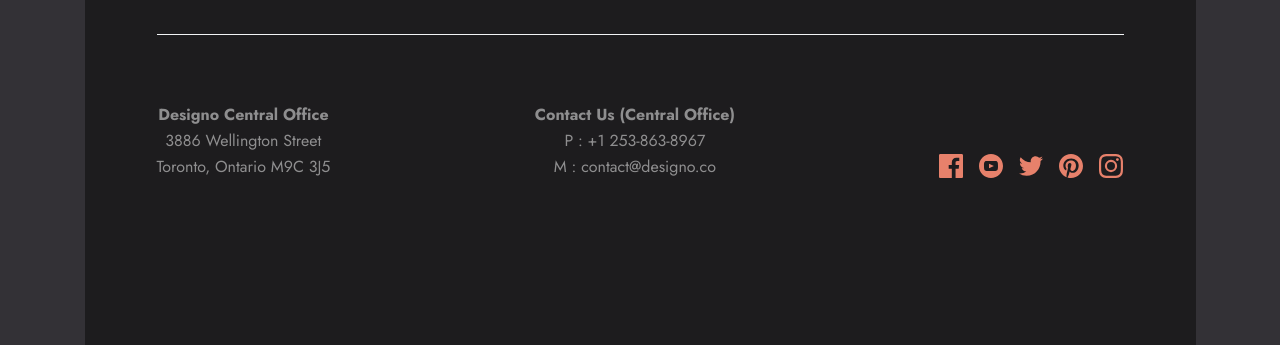
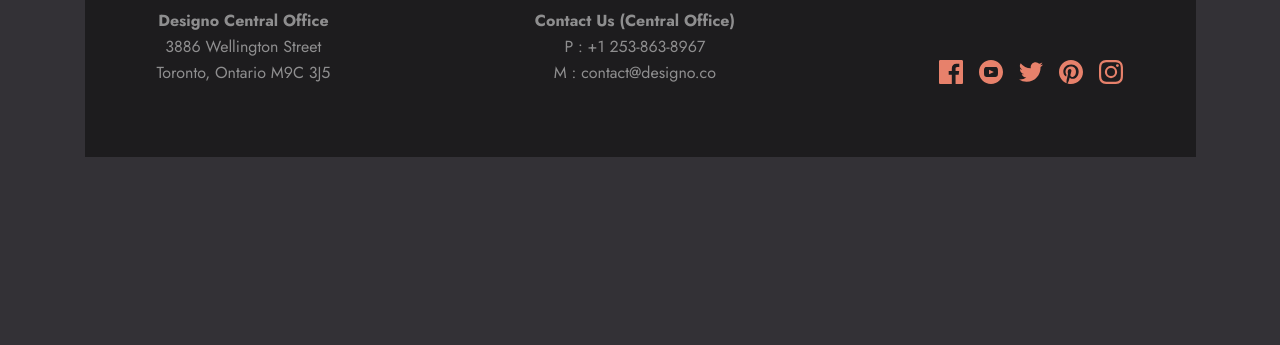
Before and after one commit to HusJAW/designo, a plain HTML site: page index.html in a window 1280 px wide. Shown: the part 652-997 px from the top of the page. After the commit the page ends 809 px from the top, so only its background shows below. Drawn offline with Linux system fonts and the light colour scheme.

Commit message:
footer nav bar border fix

```diff
--- a/style/component/_footer.scss
+++ b/style/component/_footer.scss
@@ -85,7 +85,7 @@ section.footer-banner {
     padding: 8rem 3.9rem;
   }
   @include breakpoint(desktop) {
-    padding: 16.5rem 7.2rem;
+    padding: 7.1rem 7.2rem;
   }
   .footer-navigation-container {
     @include breakpoint(tablet) {
@@ -93,10 +93,10 @@ section.footer-banner {
       justify-content: space-between;
       align-items: center;
       padding-bottom: 4.8rem;
-      border-bottom: var(--light-grey) 0.01rem solid;
+      border-bottom: hsla(0, 0, 100, 0.1) 0.1rem solid;
     }
     .footer-logo-container {
-      border-bottom: var(--light-grey) 0.01rem solid;
+      border-bottom: hsla(0, 0, 100, 0.1) 0.1rem solid;
       padding-bottom: 3.2rem;
       display: grid;
       place-items: center;
```
Also changed, not shown: public/css/master.css.
